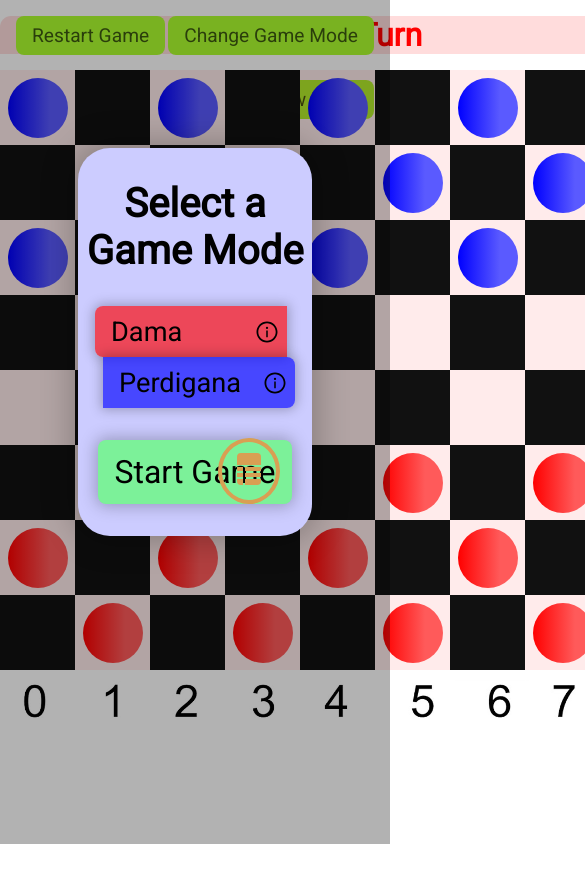
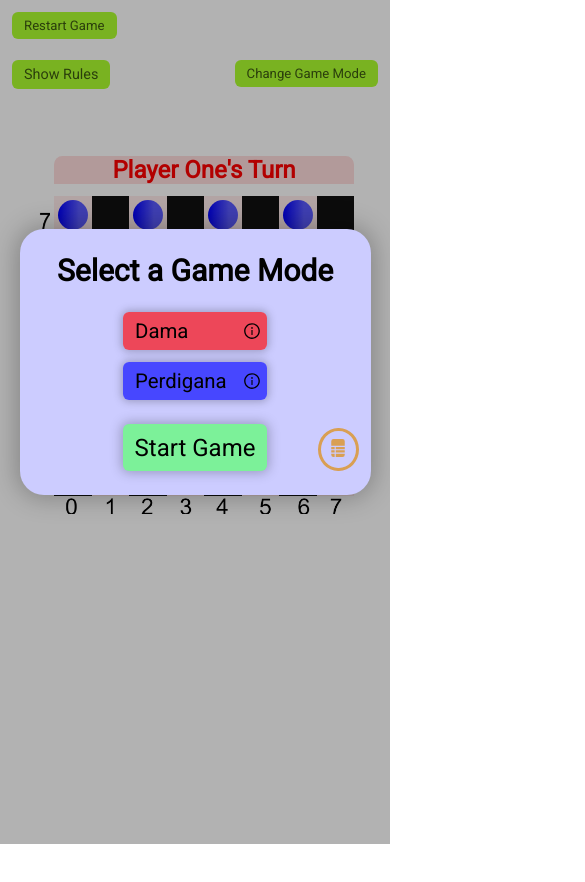
Before and after one commit to nephriteagain/dama, a React (Vite) app: page / in a window 390 px wide. Shown: the top 882 px of the page, 585 px wide, since content can reach past the window. Before the commit the page ends 860 px from the top, so only its background shows below. Built offline with nearby package versions, Linux system fonts and the light colour scheme.

Commit message:
added responsiveness

```diff
--- a/src/components/Gameboard.tsx
+++ b/src/components/Gameboard.tsx
@@ -22,7 +22,8 @@ function Gameboard({showRules}) {
     setForceCapture,
     setKingJumpDirection,
     handleRestart,
-    setGameMode
+    setGameMode,
+    gameMode
 
   } = useGlobalContext()
 
@@ -1329,6 +1330,9 @@ if (forceFeed3rd.length) forceFeed = forceFeed3rd
           Show Rules
         </button>
     </div>
+    { gameMode && <div className="current-game-mode">
+        Game Mode: <span>{gameMode.toUpperCase()}</span>
+    </div> }
 
     <div className='board'>
       { boardData.map((item: [], index: number) => {
--- a/src/components/Rules.tsx
+++ b/src/components/Rules.tsx
@@ -120,7 +120,7 @@ function Rules({ setOpenRules, openRules }) {
       <br/>
       <br/>
       <p className='perdigana-rule'>
-        *** For Perdigana rules of winning are reversed, a player wins when all of the player's pieces are captured or all of the player's remaining pieces are blocked and unable to move. ***
+        *** For Perdigana, the rules of winning are reversed, a player wins when all of the player's pieces are captured or all of the player's remaining pieces are blocked and unable to move. ***
       </p>
       <br/>
       <p className='source'>Rules was sourced <span>
--- a/src/index.css
+++ b/src/index.css
@@ -1,8 +1,11 @@
 @import url('https://fonts.googleapis.com/css2?family=Roboto&display=swap');
+
+html {
+  font-size: 16px;
+}
 
 * {
   box-sizing: border-box;
-  font-size: 16px;
   font-family: 'Roboto', sans-serif;
   margin: 0;
 }
@@ -10,5 +13,11 @@
 body {
   width: 100vw;
   height: 100vh;
-  overflow: hidden;
+  overflow-x: hidden;
 }
+
+@media (max-width: 576px) {
+  html {
+    font-size: 12px;
+  }
+}
--- a/src/sass/GameModeModal.scss
+++ b/src/sass/GameModeModal.scss
@@ -1,3 +1,4 @@
+@import './mixins';
 
 
 .game-mode-modal-background {
@@ -16,7 +17,7 @@
 
 .game-mode-modal {
   position: relative;
-  width: 60%;
+  width: 600px;
   text-align: center;
   background-color: #ccccff;
   padding-block: 2rem;
@@ -109,7 +110,6 @@
 
 .span-info-dama::before,
 .span-info-perdigana::before {
-  content: "win by CAPTURING all of  the OPPONENTS chips or making the OPPONENT unable to move";
   position: absolute;
   width: 0;
   height: 0;
@@ -122,8 +122,16 @@
   bottom: 130%;
   border-radius: 0.5rem;
   opacity: 0;
+}
 
+.span-info-dama::before {
+  content: "win by CAPTURING all of the OPPONENTS chips or making your OPPONENT's chips UNABLE00 to move";
 }
+
+.span-info-perdigana::before {
+  content: 'win by FEEDING all of your chips or trapping your chips in a position it is UNABLE to move';
+}
+
 
 .span-info-dama::after,
 .span-info-perdigana::after {
@@ -153,7 +161,7 @@
 
 
 .selected-mode {
-  border: 0.25rem solid whitesmoke;
+  border: 0.25rem solid gold;
 }
 
 .notification {
@@ -201,3 +209,47 @@
   border: 0.25rem solid #fff;
     ;
 }
+
+@include media-sm {
+  .game-mode-modal {
+    width: 500px;
+  }
+
+  .rule-icon > svg {
+      font-size: 1.3rem;
+    }
+}
+
+
+@include media-xsm {
+  .game-mode-modal {
+    width: 90%;
+
+  }
+
+    .mode-dama {
+      margin-right: 0px;
+      display: block;
+      margin: 1rem auto;
+      border-radius: 0.5rem;
+    }
+
+    .mode-perdigana {
+      margin-left: 0px;
+      display: block;
+      margin: 1rem auto;
+      border-radius: 0.5rem;
+    }
+
+  .btn-start-game:hover {
+  padding-inline: 1.5rem;
+  }
+
+  .rule-icon {
+    right: 1rem;
+  }
+
+  .rule-icon > svg {
+    font-size: 1.5rem;
+  }
+}
--- a/src/sass/Gameboard.scss
+++ b/src/sass/Gameboard.scss
@@ -1,8 +1,9 @@
+@import './mixins';
 
 
 .board {
   position: relative;
-  height: 600px;
+  width: 600px;
   aspect-ratio: 1/1;
   display: grid;
   grid-template-columns: repeat(8, 1fr);
@@ -106,7 +107,7 @@
 
 .change-mode {
   position: absolute;
-  top: 1rem;
+  top: 5rem;
   right: 1rem;
 }
 
@@ -130,7 +131,7 @@
 .show-rules {
   position: absolute;
   top: 5rem;
-  right: 1rem;
+  left: 1rem;
 }
 
 .btn-show-rules {
@@ -149,3 +150,138 @@
   background-color: aquamarine;
   color: black;
 }
+
+.current-game-mode {
+  position: absolute;
+  top: 1rem;
+  right: 1rem;
+  font-size: 1.2rem;
+  padding-inline: 1rem;
+  padding-block: 0.5rem;
+  background-color: rgb(64, 255, 47);
+  border-radius: 0.5rem;
+  border: 0.25rem solid rgb(234, 0, 255);
+  box-shadow: 0 0 0.5rem 0.2rem rgba(0, 0, 0, 0.25);
+}
+
+.current-game-mode > span {
+  font-weight: bold;
+}
+
+
+@include media-md {
+  .board {
+      width: 500px;
+      margin-top: 1rem;
+    }
+
+    .board::before {
+      height: 500px;
+      width: 1.6rem;
+      left: -1.9rem;
+    }
+
+    .board::after {
+      height: 2rem;
+      width: 500px;
+      bottom: -1.9rem;
+    }
+
+    .square {
+      width: 62.5px;
+      height: 62.5px;
+    }
+
+    .piece {
+      width: 50px;
+      height: 50px;
+    }
+
+    .player-turn {
+      margin-top: 9rem;
+      width: 500px;
+    }
+}
+
+
+
+@include media-sm {
+  .board {
+    width: 400px;
+    margin-top: 1rem;
+  }
+
+  .board::before {
+    height: 400px;
+    width: 1.4rem;
+    left: -1.7rem;
+  }
+
+  .board::after {
+    height: 1.8rem;
+    width: 400px;
+    bottom: -1.7rem;
+  }
+
+  .square {
+    width: 50px;
+    height: 50px;
+  }
+
+  .piece {
+    width: 40px;
+    height: 40px;
+  }
+
+  .player-turn {
+    margin-top: 10rem;
+    width: 400px;
+  }
+
+    .btn-restart,
+    .btn-mode,
+    .show-rules,
+    .current-game-mode {
+      font-size: 1.1rem;
+    }
+
+}
+
+
+
+@include media-xsm {
+  .board {
+    width: 300px;
+    margin-top: 1rem;
+    transform: translateX(3%);
+  }
+
+  .board::before {
+    height: 300px;
+    width: 1.2rem;
+    left: -1.5rem;
+  }
+
+  .board::after {
+    height: 1.5rem;
+    width: 300px;
+    bottom: -1.5rem;
+  }
+
+  .square {
+    width: 37.5px;
+    height: 37.5px;
+  }
+
+  .piece {
+    width: 30px;
+    height: 30px;
+  }
+
+  .player-turn {
+    margin-top: 13rem;
+    width: 300px;
+    transform: translateX(3%);
+  }
+
+}
--- a/src/sass/Rules.scss
+++ b/src/sass/Rules.scss
@@ -1,3 +1,5 @@
+@import './mixins';
+
 .rule-popup {
   position: absolute;
   width: 500px;
@@ -12,7 +14,7 @@
   padding-left: 0.3rem;
   padding-right: 1rem;
   border-radius: 0.25rem;
-  background: linear-gradient(to right, #e8dcc6 5%, #FFF 95%);
+  background: linear-gradient(to right, #e8dcc6 0%, #FFF 95%);
   z-index: 20;
   cursor: grab;
 }
@@ -65,8 +67,48 @@
   font-size: 0.8rem;
   padding-left: 1.2rem;
   font-style: italic;
+  margin-bottom: 0.5rem;
 }
 
 .source a {
   font-size: 0.8rem;
 }
+
+@include media-sm {
+  .rule-popup {
+    max-width: 400px;
+    width: 80%;
+    height: 65vh;
+  }
+}
+
+
+@include media-xsm {
+  .rule-popup {
+    max-width: 300px;
+    width: 90%;
+    height: 60vh;
+  }
+
+  .rule-header h2 {
+    font-size: 1.2rem;
+  }
+
+  .rule-header h2 {
+    font-size: 1.1rem;
+  }
+
+  .rule-lists li {
+    font-size: 1rem;
+    margin-left: -1rem;
+  }
+
+  .perdigana-rule {
+    font-size: 1rem;
+  }
+
+  .source, .source a {
+    font-size: 0.9rem;
+  }
+
+}
--- a/src/sass/WinnerModal.scss
+++ b/src/sass/WinnerModal.scss
@@ -1,4 +1,4 @@
-
+@import './mixins';
 
 .modal-background {
   position: absolute;
@@ -48,3 +48,15 @@
   background-color: green;
   color: #fff;
 }
+
+
+@include media-xsm {
+  .winner-modal {
+    width: 80%;
+    max-width: 400px;
+  }
+
+  .winner-modal p {
+    font-size: 2rem;
+  }
+}
--- /dev/null
+++ b/src/sass/_mixins.scss
@@ -0,0 +1,28 @@
+// !=========================================================
+// !                    MIXINS
+// !=========================================================
+
+@mixin media-xsm {
+  @media screen and (max-width: 576px) {
+    @content;
+  }
+}
+
+@mixin media-sm {
+  @media screen and (max-width: 768px) {
+    @content;
+  }
+}
+
+//  i change this resolution a bit
+@mixin media-md {
+  @media screen and (max-width: 1200px) {
+    @content;
+  }
+}
+
+@mixin media-lg {
+  @media screen and (min-width: 1025px) {
+    @content;
+  }
+}
```
